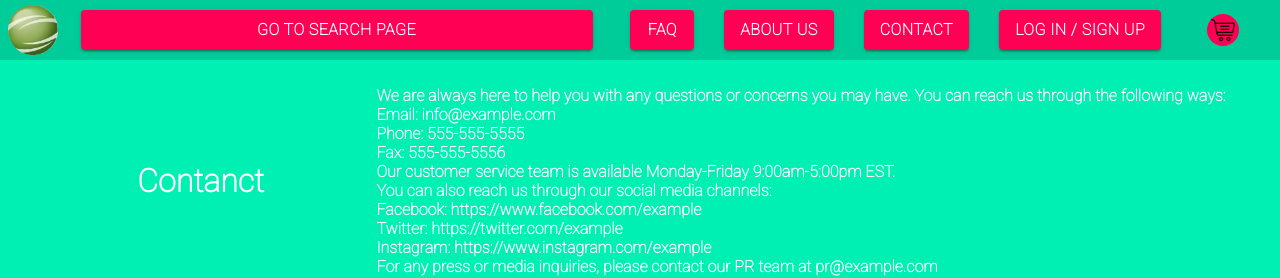
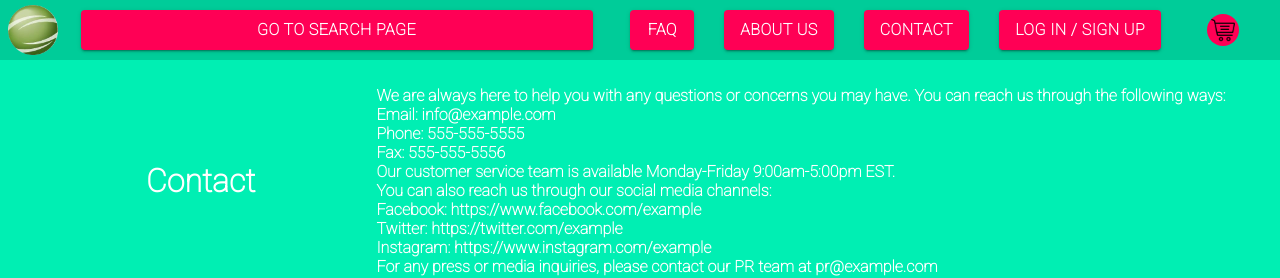
Before and after one commit to KidDarek/evosoft-evoFrontend, a React (Create React App) app: page /Contact in a window 1280 px wide. Shown: the top 278 px of the page. Built offline with nearby package versions, Linux system fonts and the light colour scheme.

Commit message:
Paragraph bugfix

```diff
--- a/src/pages/about-us-page/AboutUsPage.jsx
+++ b/src/pages/about-us-page/AboutUsPage.jsx
@@ -18,7 +18,7 @@ const StyledPageDiv = styled("div")({
   backgroundColor: "#00EFB3",
 });
 
-const StyledParagraph = styled("P")({
+const StyledParagraph = styled("p")({
   color: "white",
   aligntext: "left",
   width: "100%",
--- a/src/pages/contact-page/ContactPage.jsx
+++ b/src/pages/contact-page/ContactPage.jsx
@@ -18,7 +18,7 @@ const StyledPageDiv = styled("div")({
   backgroundColor: "#00EFB3",
 });
 
-const StyledParagraph = styled("P")({
+const StyledParagraph = styled("p")({
   color: "white",
   aligntext: "left",
   width: "100%",
@@ -32,7 +32,7 @@ const ContactPage = (props) => {
   return (
     <>
       <StyledPageDiv>
-        <StyledHeader>Contanct</StyledHeader>
+        <StyledHeader>Contact</StyledHeader>
         <StyledParagraph>
 
           We are always here to help you with any questions or concerns you may have. You can reach us through the following ways:
```
